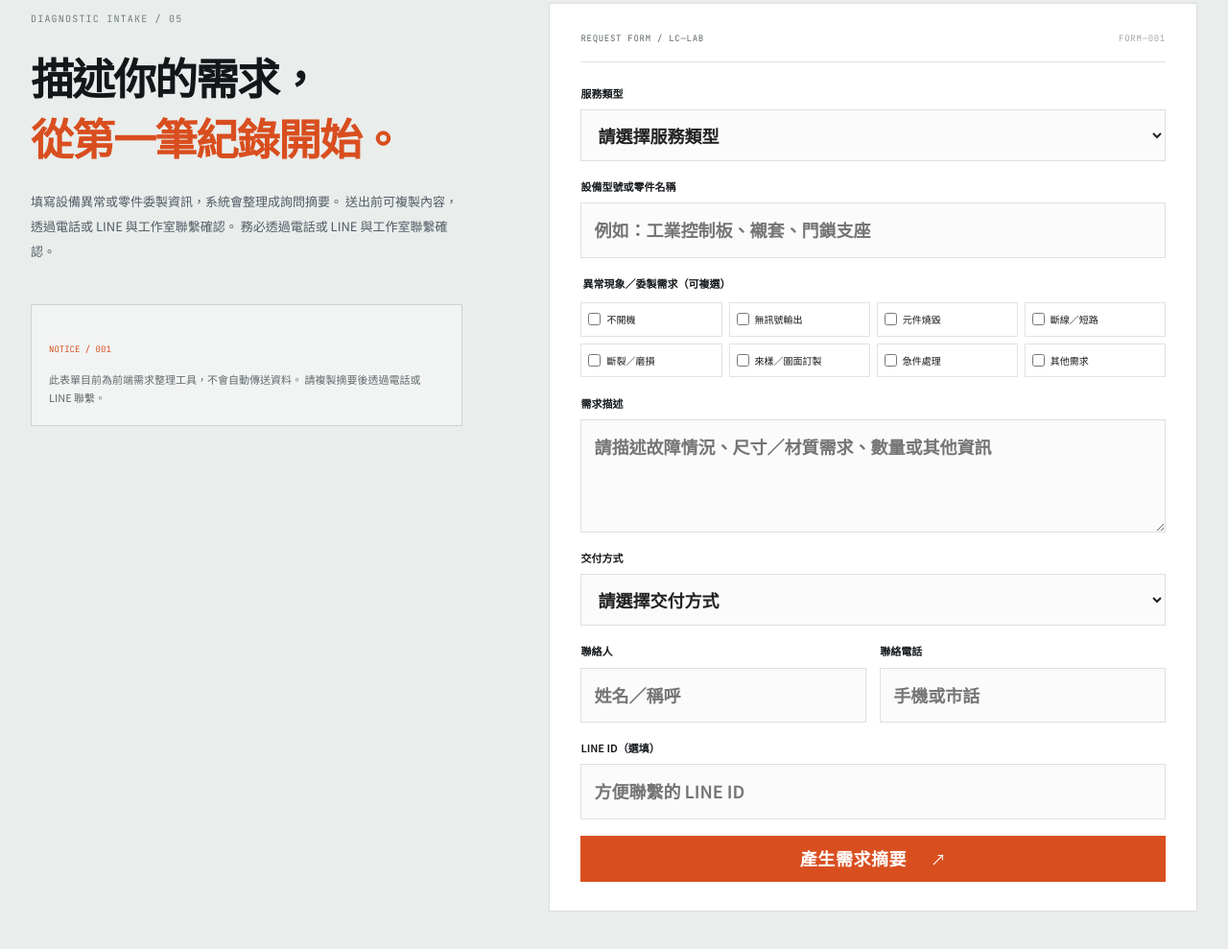
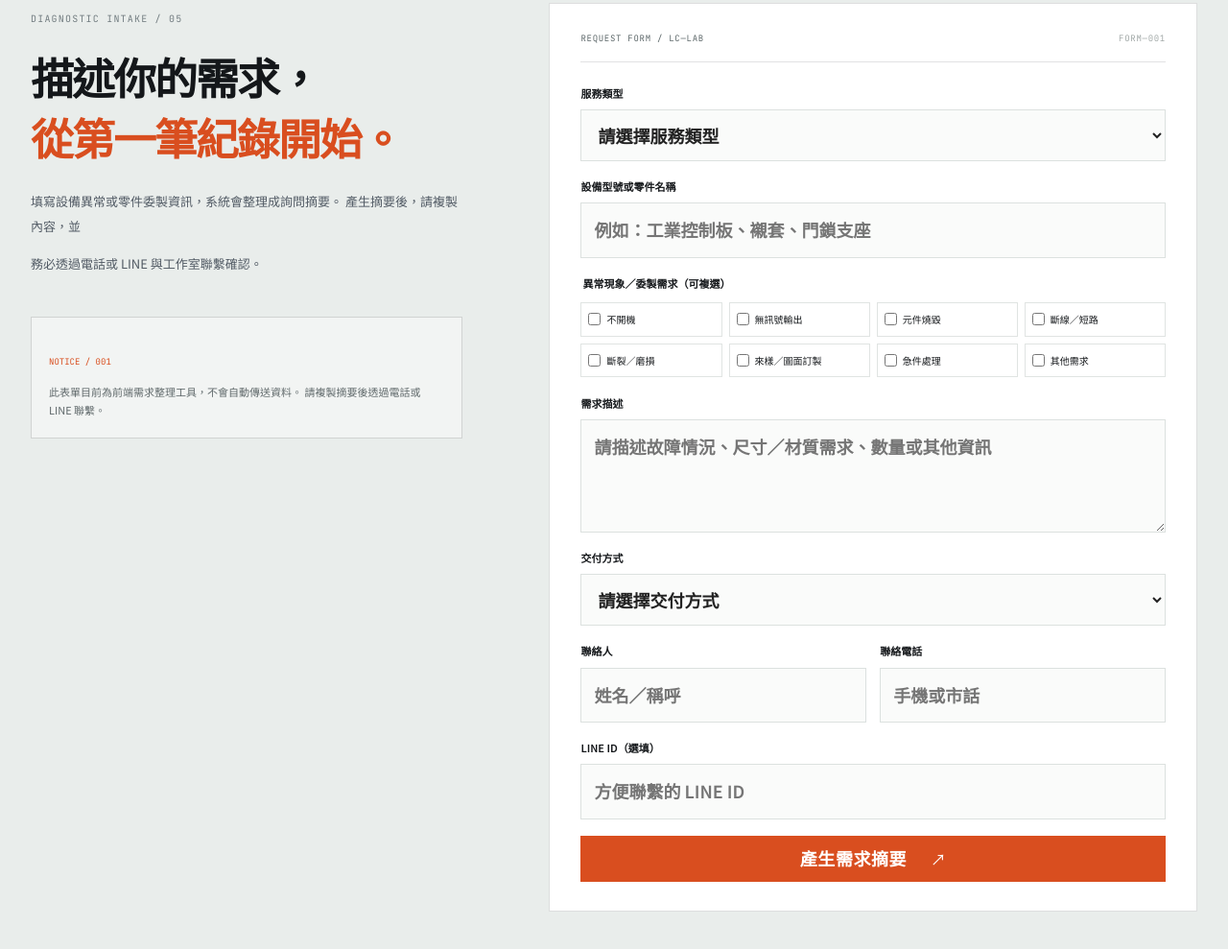
Before and after one commit to ew900115/liccheng-site, an Astro site: page / in a window 1280 px wide. Shown: the part 4289-5278 px from the top of the page at 96% size. Built offline with nearby package versions, Linux system fonts and the light colour scheme; Astro itself is replaced by a stand-in of ours.

Commit message:
Update BookingIntakeForm.astro

```diff
--- a/src/components/BookingIntakeForm.astro
+++ b/src/components/BookingIntakeForm.astro
@@ -13,10 +13,10 @@
 
       <p>
         填寫設備異常或零件委製資訊，系統會整理成詢問摘要。
-        送出前可複製內容，透過電話或 LINE 與工作室聯繫確認。
-         <strongstyle="display: block; margin-top: 12px; font-size: 24px; font-weight: 700; line-height: 1.6;"  >
-    務必透過電話或 LINE 與工作室聯繫確認。
-  </strong>
+        產生摘要後，請複製內容，並
+      </p>
+        <p class="intake-contact-note">
+        務必透過電話或 LINE 與工作室聯繫確認。
       </p>
 
       <div class="intake-aside">
```
